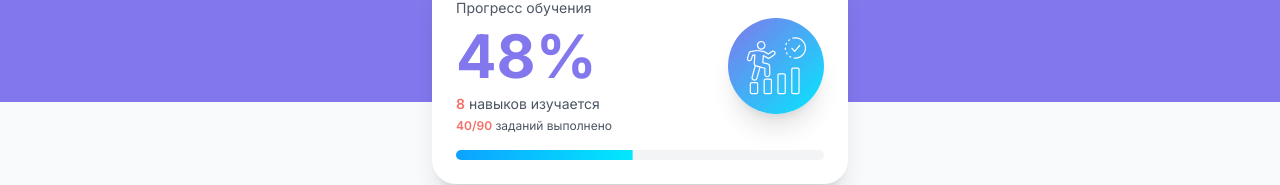
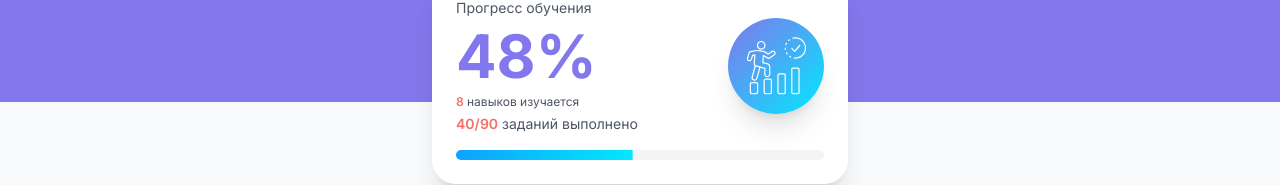
Before and after one commit to ai4business-ai/tap-tile-tango, a React (Vite) app: page /demo in a window 1280 px wide. Shown: the part 282-467 px from the top of the page. Built offline with nearby package versions, Linux system fonts and the light colour scheme; a web font is replaced by a local one.

Commit message:
Visual edit in Lovable
Edited UI in Lovable

```diff
--- a/src/pages/Demo.tsx
+++ b/src/pages/Demo.tsx
@@ -200,8 +200,8 @@ const Demo = () => {
               <div className="flex-1">
                 <p className="text-sm text-gray-600 mb-2">Прогресс обучения</p>
                 <p className="text-6xl font-bold text-[#8277EC] mb-2">{overallProgress}%</p>
-                <p className="text-sm text-gray-600"><span className="text-[#F37168] font-semibold">{learningSkillsCount}</span> навыков изучается</p>
-                <p className="text-xs text-gray-600 mt-1"><span className="text-[#F37168] font-semibold">{totalCompletedAssignments}/{totalAssignments}</span> заданий выполнено</p>
+                <p className="text-gray-600 text-xs"><span className="text-[#F37168] font-semibold">{learningSkillsCount}</span> навыков изучается</p>
+                <p className="text-gray-600 mt-1 text-sm"><span className="text-[#F37168] font-semibold">{totalCompletedAssignments}/{totalAssignments}</span> заданий выполнено</p>
               </div>
               <div className="w-24 h-24 rounded-full bg-gradient-to-br from-[#8277EC] to-[#02E8FF] flex items-center justify-center shadow-xl p-4">
                 <img src={ProgressMainIcon} alt="Progress" className="w-full h-full object-contain" />
```
Lines whose indentation alone changed are shown as unchanged.
